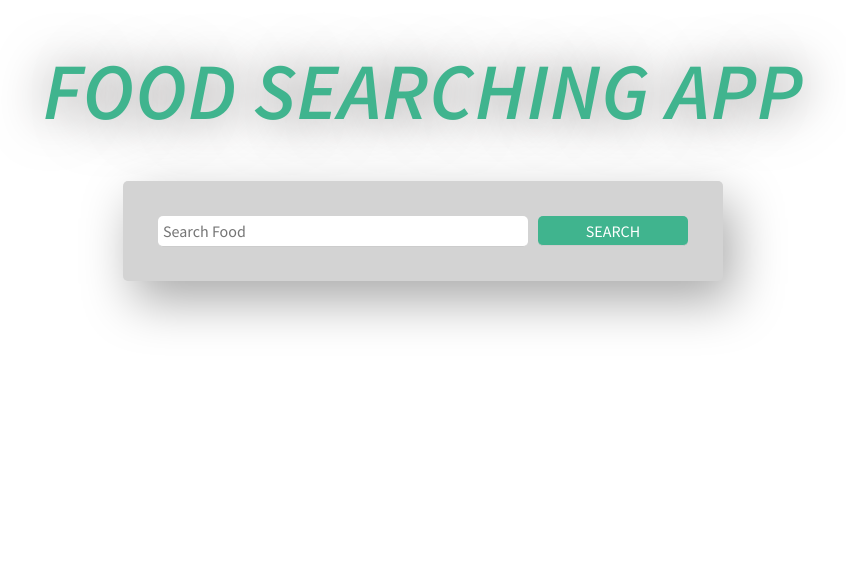
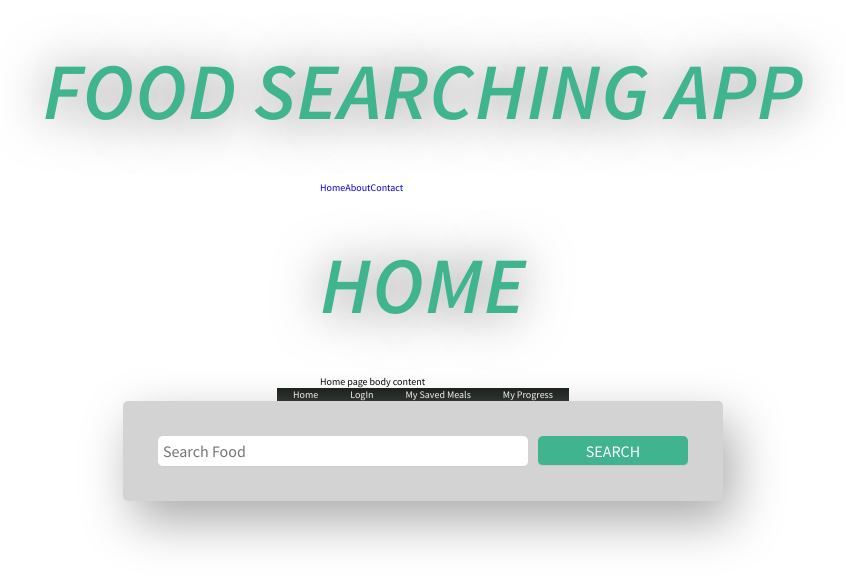
Before and after one commit to sgo21/FoodApp, a React (Create React App) app: page / in a window 1280 px wide. Shown: the top 584 px of the page, without its empty margins (217-1063 px from the left). Built offline with nearby package versions, Linux system fonts and the light colour scheme.

Commit message:
added nav bar and page components
added navigation bar and page components

```diff
--- a/package.json
+++ b/package.json
@@ -3,12 +3,18 @@
   "version": "0.1.0",
   "private": true,
   "dependencies": {
+    "@feuer/react-tabs": "^0.1.8",
     "@testing-library/jest-dom": "^5.11.6",
     "@testing-library/react": "^11.1.2",
     "@testing-library/user-event": "^12.2.2",
+    "axios": "^0.21.0",
+    "bootstrap": "^4.5.3",
     "react": "^17.0.1",
+    "react-bootstrap": "^1.4.0",
     "react-dom": "^17.0.1",
+    "react-router-dom": "^5.2.0",
     "react-scripts": "4.0.0",
+    "react-tab": "^1.0.0",
     "web-vitals": "^0.2.4"
   },
   "scripts": {
--- a/src/App.css
+++ b/src/App.css
@@ -157,3 +157,34 @@ h1 {
   color: #40b48e;
   font-size: 1.3rem;
 }
+
+
+.nav-bar {
+  overflow: hidden;
+  background-color: #111713;
+}
+
+.nav-bar p {
+      float:left;
+      display: block;
+      color:white;
+      text-align: center;
+      padding: 14px 16px ;
+}
+
+.nav-bar a {
+  text-decoration: none;
+  color: white;
+  padding: 14px 16px;
+
+}
+
+.nav-bar a:hover {
+  background-color: green;
+  color: white;
+}
+
+.nav-bar a.active {
+  background-color: green;
+  color: #111713;
+}
--- a/src/App.js
+++ b/src/App.js
@@ -4,6 +4,17 @@ import Axios from "axios";
 import { v4 as uuidv4 } from "uuid";
 import Recipe from "./components/Recipe";
 import Alert from "./components/Alert";
+
+import { BrowserRouter, Route, Switch } from 'react-router-dom';
+// import React, { Component } from 'react';
+
+import Home from './components/Home';
+import About from './components/About';
+import Contact from './components/Contact';
+import Error from './components/Error';
+import Navigation from './components/Navigation';
+
+
 
 function App() {
   const [query, setQuery] = useState("");
@@ -40,6 +51,28 @@ function App() {
   return (
     <div className="App">
       <h1>Food Searching App</h1>
+
+      <BrowserRouter>
+        <div>
+          <Navigation />
+            <Switch>
+             <Route path="/" component={Home} exact/>
+             <Route path="/about" component={About}/>
+             <Route path="/contact" component={Contact}/>
+            <Route component={Error}/>
+           </Switch>
+        </div>
+      </BrowserRouter>
+
+      <div>
+        <div className="nav-bar">
+          <a href="./Home">Home</a>
+          <a href="./LogIn">LogIn</a>
+          <a href="./savedmeals">My Saved Meals</a>
+          <a href="./progress">My Progress</a>
+        </div>
+      </div>
+
         <form onSubmit={onSubmit} className="search-form">
           {alert !== "" && <Alert alert={alert} />}
           <input
--- /dev/null
+++ b/src/Home.jsx
@@ -0,0 +1,14 @@
+import React from 'react'
+
+const Home = () =>
+  <div>
+    <ul>
+      <li><a href="/">Home</a></li>
+      <li><a href="/about">About</a></li>
+      <li><a href="/books">Books</a></li>
+    </ul>
+
+    <div>Hello World!</div>
+  </div>
+
+export default Home
--- /dev/null
+++ b/src/components/About.js
@@ -0,0 +1,12 @@
+import React from 'react';
+
+const About = () => {
+    return (
+       <div>
+          <h1>About US</h1>
+          <p>About US page body content</p>
+       </div>
+    );
+}
+
+export default About;
--- /dev/null
+++ b/src/components/Contact.js
@@ -0,0 +1,12 @@
+import React from 'react';
+
+const Contact = () => {
+    return (
+       <div>
+          <h1>Contact US</h1>
+          <p>Contact US page body content</p>
+       </div>
+    );
+}
+
+export default Contact;
--- /dev/null
+++ b/src/components/Error.js
@@ -0,0 +1,11 @@
+import React from 'react';
+
+const Error = () => {
+    return (
+       <div>
+          <p>Error: Page does not exist!</p>
+       </div>
+    );
+}
+
+export default Error;
--- /dev/null
+++ b/src/components/Home.js
@@ -0,0 +1,12 @@
+import React from 'react';
+
+const home = () => {
+    return (
+       <div>
+          <h1>Home</h1>
+           <p>Home page body content</p>
+       </div>
+    );
+}
+
+export default home;
--- /dev/null
+++ b/src/components/Navigation.js
@@ -0,0 +1,15 @@
+import React from 'react';
+
+import { NavLink } from 'react-router-dom';
+
+const Navigation = () => {
+    return (
+       <div>
+          <NavLink to="/">Home</NavLink>
+          <NavLink to="/about">About</NavLink>
+          <NavLink to="/contact">Contact</NavLink>
+       </div>
+    );
+}
+
+export default Navigation;
--- a/src/index.js
+++ b/src/index.js
@@ -2,4 +2,5 @@ import React from "react";
 import ReactDOM from "react-dom";
 import App from "./App";
 
+
 ReactDOM.render(<App />, document.getElementById("root"));
```
Also changed, not shown: 1 other file (tests, documents, lock files or other folders). Lines whose indentation alone changed are shown as unchanged.
